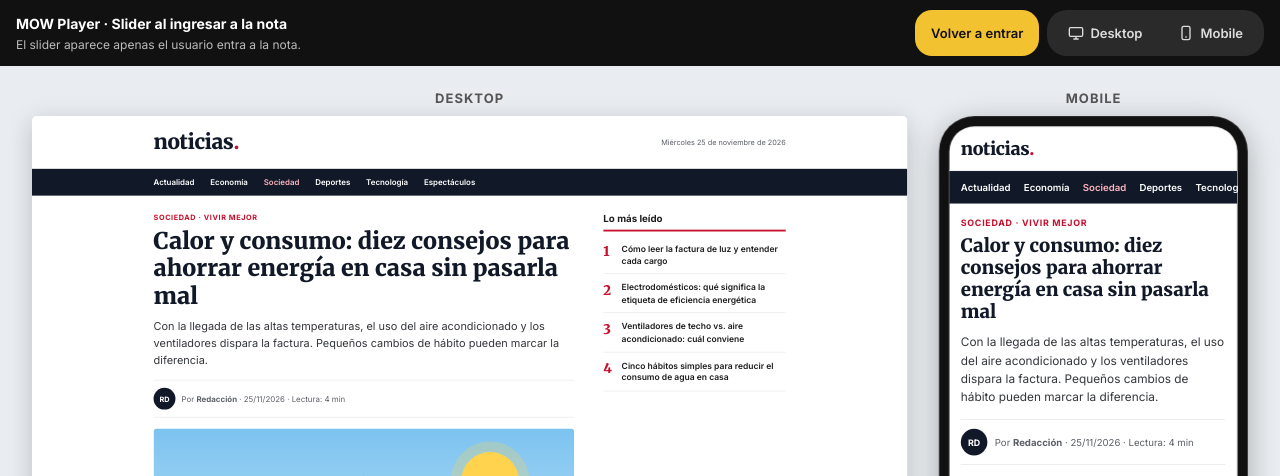
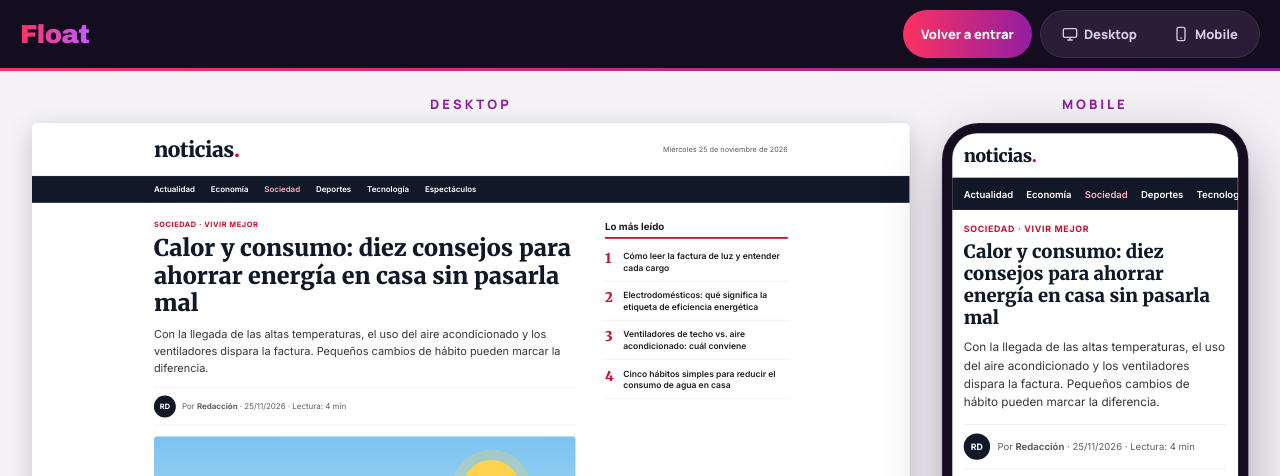
Before and after one commit to mowplayer-previews/float, a plain HTML site: page index.html in a window 1280 px wide. Shown: the top 476 px of the page. Drawn offline with Linux system fonts and the light colour scheme.

Commit message:
Float: titulo y colores MOW

```diff
--- a/index.html
+++ b/index.html
@@ -3,26 +3,26 @@
 <head>
 <meta charset="utf-8">
 <meta name="viewport" content="width=device-width, initial-scale=1">
-<title>MOW Player — Slider al ingresar a la nota</title>
+<title>Float · MOW Player</title>
 <link rel="preconnect" href="https://fonts.googleapis.com">
-<link href="https://fonts.googleapis.com/css2?family=Merriweather:wght@700;900&family=Inter:wght@400;500;600;700&display=swap" rel="stylesheet">
+<link href="https://fonts.googleapis.com/css2?family=Merriweather:wght@700;900&family=Inter:wght@400;500;600;700&family=Archivo:wght@900&family=Manrope:wght@600;800&display=swap" rel="stylesheet">
 <style>
 :root{--ink:#1d1d1f;--muted:#5b5f66;--line:#e5e7eb;--brand:#c8102e;--navy:#111827}
 *{box-sizing:border-box}
-body{margin:0;background:#e9edf1;font-family:Inter,system-ui,sans-serif;color:var(--ink)}
+body{margin:0;background:#f6f3f8;font-family:Inter,system-ui,sans-serif;color:var(--ink)}
 a{color:inherit;text-decoration:none}
 /* demo chrome */
-.topbar{position:sticky;top:0;z-index:20;background:#111;color:#fff;display:flex;flex-wrap:wrap;gap:12px;align-items:center;justify-content:space-between;padding:10px 16px}
-.topbar b{font-size:14px}.topbar small{color:#bbb;font-size:12px}
-.tog{display:flex;background:#2a2a2a;border-radius:20px;padding:3px}
-.tog a{display:flex;align-items:center;gap:6px;min-height:40px;color:#ddd;font:600 13px Inter,sans-serif;padding:8px 18px;border-radius:17px}
-.tog a:hover{background:#F2C230;color:#111}
-.replay{background:#F2C230;color:#111;border:0;border-radius:17px;font:600 13px Inter,sans-serif;padding:0 16px;min-height:40px;cursor:pointer}
+.topbar{position:sticky;top:0;z-index:20;background:#140c1f;color:#f7f3fa;display:flex;flex-wrap:wrap;gap:12px;align-items:center;justify-content:space-between;padding:10px 20px;border-bottom:3px solid #fc3262;border-image:linear-gradient(90deg,#fc3262,#921ea0) 1}
+.topbar b{font:900 26px Archivo,Arial,sans-serif;letter-spacing:-.5px;background:linear-gradient(90deg,#fc3262,#c65bff);-webkit-background-clip:text;background-clip:text;color:transparent}.topbar small{display:none}
+.tog{display:flex;background:#2a1d38;border:1px solid #3a2f48;border-radius:999px;padding:3px}
+.tog a{display:flex;align-items:center;gap:6px;min-height:40px;color:#d6cde0;font:800 13px Manrope,sans-serif;padding:8px 18px;border-radius:999px}
+.tog a:hover{background:linear-gradient(90deg,#fc3262,#921ea0);color:#fff}
+.replay{background:linear-gradient(90deg,#fc3262,#921ea0);color:#fff;border:0;border-radius:999px;font:800 13px Manrope,sans-serif;padding:0 18px;min-height:40px;cursor:pointer}
 .both{display:flex;flex-wrap:wrap;justify-content:center;align-items:flex-start;gap:32px;padding:24px 16px}
 .view{display:flex;flex-direction:column;align-items:center;gap:10px;scroll-margin-top:90px}
-.cap{font:700 13px Inter,sans-serif;color:#555;letter-spacing:.08em;text-transform:uppercase}
+.cap{font:800 13px Manrope,sans-serif;color:#921ea0;letter-spacing:3px;text-transform:uppercase}
 .dwrap{width:1440px;height:900px;transform-origin:top left;box-shadow:0 10px 40px rgba(0,0,0,.2);border-radius:8px;overflow:hidden}
-.phone{width:fit-content;padding:14px;background:#111;border-radius:48px;box-shadow:0 10px 40px rgba(0,0,0,.3);transform-origin:top left}
+.phone{width:fit-content;padding:14px;background:#140c1f;border-radius:50px;box-shadow:0 30px 80px rgba(20,12,31,.35);transform-origin:top left}
 .phone>.stage{border-radius:34px;overflow:hidden}
 #pbox{flex-shrink:0}
 @media (max-width:499px){.phone{padding:0;border-radius:0;background:none;box-shadow:none}.phone>.stage{border-radius:0}}
@@ -85,7 +85,7 @@ aside{width:300px;flex-shrink:0}
 </style>
 </head>
 <body>
-<div class="topbar"><div><b>MOW Player · Slider al ingresar a la nota</b><br><small>El slider aparece apenas el usuario entra a la nota.</small></div>
+<div class="topbar"><div><b>Float</b></div>
 <div style="display:flex;gap:8px;flex-wrap:wrap">
 <button class="replay" id="replay">Volver a entrar</button>
 <div class="tog" aria-label="Ir a vista"><a href="#v-d"><svg width="16" height="16" viewBox="0 0 24 24" fill="none" stroke="currentColor" stroke-width="2" aria-hidden="true"><rect x="2" y="4" width="20" height="13" rx="2"></rect><path d="M8 21h8M12 17v4"></path></svg>Desktop</a><a href="#v-m"><svg width="16" height="16" viewBox="0 0 24 24" fill="none" stroke="currentColor" stroke-width="2" aria-hidden="true"><rect x="6" y="2" width="12" height="20" rx="2.5"></rect><path d="M11 18h2"></path></svg>Mobile</a></div>
```
